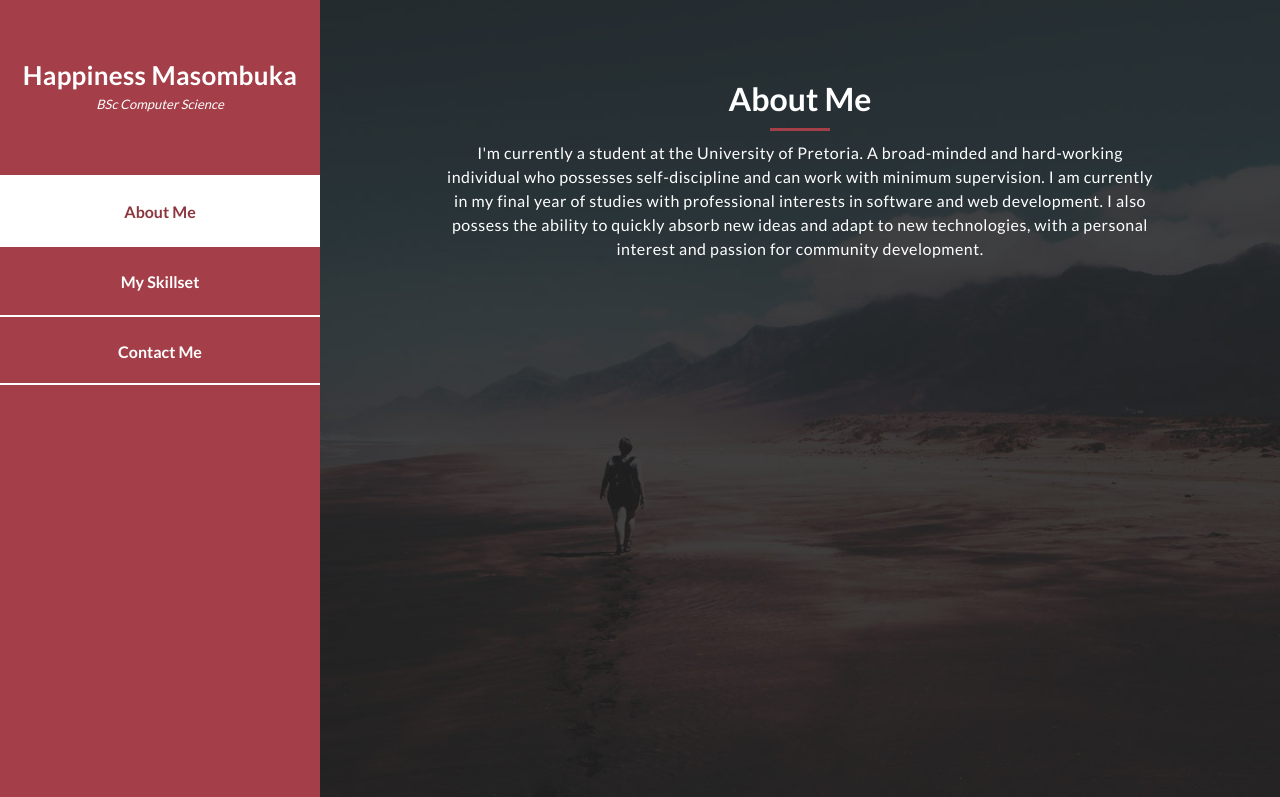
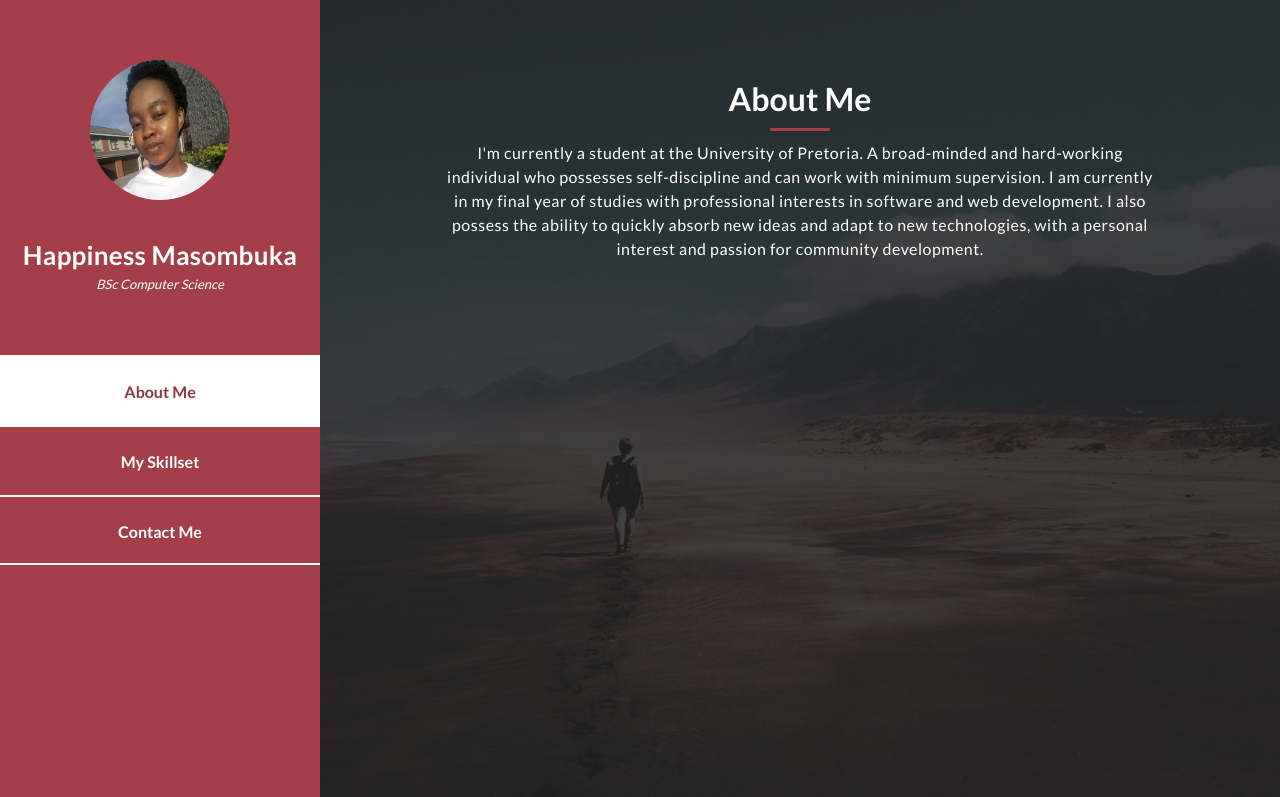
Before and after one commit to HappinessMasombuka/HappinessMasombuka.github.io, a plain HTML site: page index.html in a window 1280 px wide. Shown: the top 797 px of the page. Drawn offline with Linux system fonts and the light colour scheme.

Commit message:
Added profile image

```diff
--- a/index.html
+++ b/index.html
@@ -37,7 +37,7 @@ https://templatemo.com/tm-531-reflux
           <i class="fa fa-times" id="menu-close"></i>
           <div class="container">
             <div class="image">
-
+              <a href="#"><img src="assets/images/HappinessImage.jpg" alt="" /></a>
             </div>
             <div class="author-content">
               <h4>Happiness Masombuka</h4>
@@ -73,8 +73,8 @@ https://templatemo.com/tm-531-reflux
             </div>
             <div class="copyright-text">
               <p>Copyright 2019 Reflux Design</p>
-            </div>
-          </div> -->
+            </div> -->
+          </div>
         </div>
       </div>
 
```
Also changed, not shown: assets/images/HappinessImage.jpg (added).
